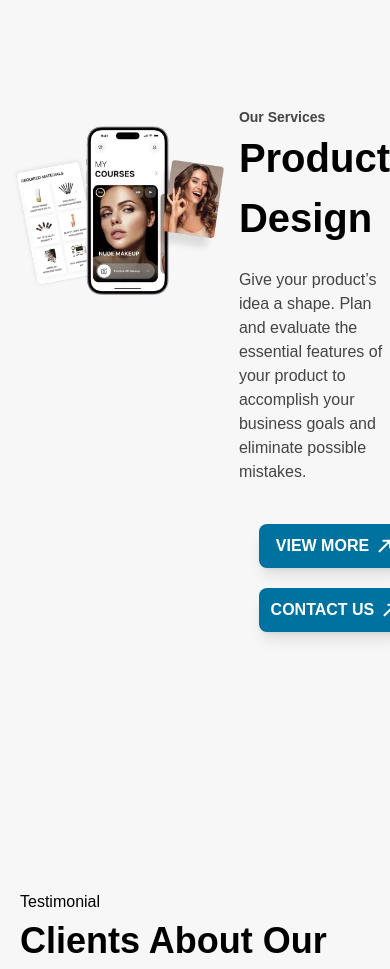
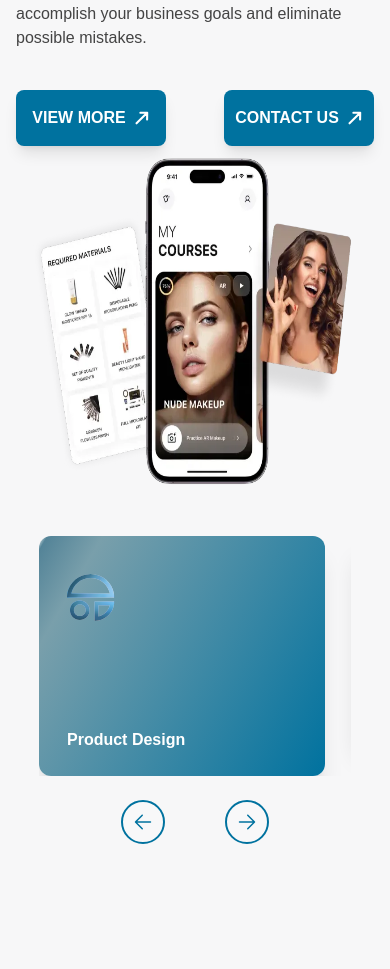
Before and after one commit to Rizu0007/digital-dost-demo, a Next.js app: page / in a window 390 px wide. Shown: the part 1028-1997 px from the top of the page. Built offline with nearby package versions, Linux system fonts and the light colour scheme.

Commit message:
fixed responsiveness

```diff
--- a/components/Services.jsx
+++ b/components/Services.jsx
@@ -68,7 +68,7 @@ const Service = [
 ];
 const CustomPrevArrow = ({ onClick }) => (
   <div
-    className="bg-[#fff3] border-solid border-2 border-[#00729F] rounded-full h-11 w-11 flex justify-center items-center absolute left-[-55px] top-[50%] transform -translate-y-1/2 z-10"
+    className="bg-[#fff3] border-solid border-2 border-[#00729F] rounded-full h-11 w-11 flex justify-center items-center absolute xs:left-1/3 xs:transform xs:-translate-x-1/2 xs:top-[110%] sm:left-[-35px] sm:top-[50%] sm:transform sm:-translate-y-1/2 z-10"
     onClick={onClick}
   >
     <Image
@@ -82,8 +82,8 @@ const CustomPrevArrow = ({ onClick }) => (
 
 const CustomNextArrow = ({ onClick }) => (
   <div
-    className="bg-[#fff3] border-solid border-2 border-[#00729F] rounded-full h-11 w-11 flex justify-center items-center absolute right-[-40px] top-[50%] transform -translate-y-1/2 z-10"
-    onClick={onClick}
+  className="bg-[#fff3] border-solid border-2 border-[#00729F] rounded-full h-11 w-11 flex justify-center items-center absolute xs:right-1/3 xs:transform xs:translate-x-1/2 xs:top-[110%] sm:right-[-35px] sm:top-[50%] sm:transform sm:-translate-y-1/2 z-10"
+  onClick={onClick}
   >
     <Image
       src="/Podcast/whitearrow.svg"
@@ -93,6 +93,7 @@ const CustomNextArrow = ({ onClick }) => (
     />
   </div>
 );
+
 
 export default function ServicesComponent() {
   // State to hold the currently selected service and card index
@@ -126,14 +127,14 @@ export default function ServicesComponent() {
           slidesToShow: 3,
           slidesToScroll: 3,
           infinite: true,
-          dots: true
+          dots: false
         }
       },
       {
-        breakpoint: 600,
+        breakpoint: 768,
         settings: {
-          slidesToShow: 2,
-          slidesToScroll: 2,
+          slidesToShow: 1.5,
+          slidesToScroll: 1,
           initialSlide: 2
         }
       },
@@ -149,21 +150,22 @@ export default function ServicesComponent() {
 
   }
   return (
-    <div className="mt-20 md:px-[60px] lg:px-[100px] xl:px-[124.5px] pt-[274px] pb-[230px]">
+    <div className="mt-20 md:px-[60px] lg:px-[100px] xl:px-[124.5px] xs:pt-[150px] pt-[274px] pb-[230px] xs:px-4">
       {/* Main Service Display */}
-      <div className="w-full flex justify-between h-[500px]">
+      <div className="w-full flex xs:flex-col-reverse lg:flex-row justify-between h-[500px]">
         {/* Main Image */}
-        <div>
+        <div className="xs:flex xs:justify-center" >
           <Image
             src={selectedService.imagesrc}
             alt={selectedService.title}
             height={517}
             width={625}
+            className=" xs:w-[500px] xs:h-[350px] md:h-[517px] md:w-[625px]"
           />
         </div>
 
         {/* Main Service Info */}
-        <div className="flex flex-col justify-center items-center w-[40%]">
+        <div className="flex  justify-center items-center xs:w-full lg:w-[40%]">
           <div>
             <p className="text-[14px] text-[#171717CC] font-semibold">
               Our Services
@@ -172,8 +174,13 @@ export default function ServicesComponent() {
             <p className="text-[#171717CC] xs:text-[14px]md:text-xl mt-5 mb-10">
               {selectedService.description}
             </p>
+
+
+            <div className="flex justify-between">
+
+
             <Link href='/services' >
-              <button className="bg-[#00729f] xl:h-[45px] xl:w-40 lg:h-[45px] lg:w-[144px] rounded-lg text-white shadow-lg font-bold text-[16px] w-full h-11 ml-5">
+              <button className="bg-[#00729f]  xs:w-[150px] sm:w-[300px] h-14 xl:h-[45px] xl:w-40 lg:h-[45px] lg:w-[144px] rounded-lg text-white shadow-lg font-bold text-[16px] ">
                 <div className="flex justify-center">
                   <div >
                     <p>VIEW MORE</p>
@@ -189,7 +196,7 @@ export default function ServicesComponent() {
               </button>
             </Link>
             <Link href='/calendly' >
-              <button className="bg-[#00729f] xl:h-[45px] xl:w-40 lg:h-[45px] lg:w-[144px] rounded-lg text-white shadow-lg font-bold text-[16px] w-full h-11 mt-5 ml-5">
+              <button className="bg-[#00729f] xl:h-[45px] xl:w-40 lg:h-[45px] lg:w-[144px] rounded-lg text-white shadow-lg font-bold text-[16px] xs:w-[150px] sm:w-[300px] h-14 xs:ml-2">
                 <div className="flex justify-center">
                   <div >
                     <p>CONTACT US</p>
@@ -204,12 +211,13 @@ export default function ServicesComponent() {
                 </div>
               </button>
             </Link>
+            </div>
           </div>
         </div>
       </div>
 
       {/* Service Cards */}
-      <div className="flex mt-10 justify-center xs:hidden lg:block">
+      <div className="flex mt-10 justify-center ">
         <Slider
           {...settings}
           className="w-[80vw] lg:min-w-[700px] xl:min-w-[1150px] 2xl:max-w-[1300px]  " // Fixed the class syntax
@@ -217,7 +225,7 @@ export default function ServicesComponent() {
           {Service.map((srvc, index) => (
             <div key={index} className="">
               <div
-                className={`pt-[38px] pr-[30px] pb-[24px] pl-[28px] lg:w-11/12 lg:h-52 xl:w-11/12 xl:h-52 2xl:w-72 2xl:h-52 rounded-xl shadow-xl group cursor-pointer transition-all duration-300 ${selectedCardIndex === index ? "bg-box grow h-60 text-white" : "bg-[#ffffff]"
+                className={`pt-[38px] pr-[30px] pb-[24px] pl-[28px]  w-11/12 h-52 xl:w-11/12 xl:h-52 2xl:w-72 2xl:h-52 rounded-xl shadow-xl group cursor-pointer transition-all duration-300 ${selectedCardIndex === index ? "bg-box grow h-60 text-white" : "bg-[#ffffff]"
                   }`}
                 onClick={() => {
                   setSelectedService(srvc);
```
